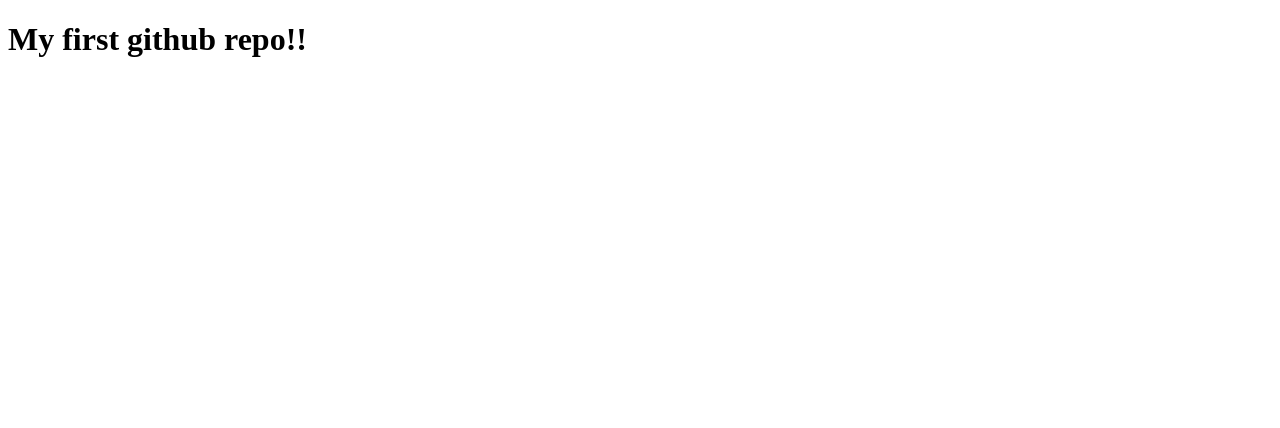
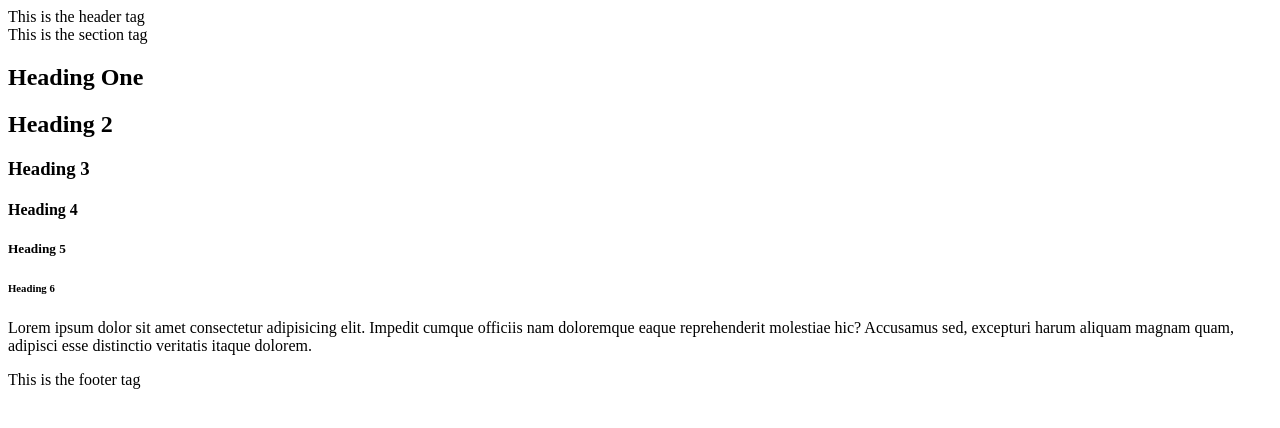
Before and after one commit to chhiring90/demo, a plain HTML site: page index.html in a window 1280 px wide. Drawn offline with Linux system fonts and the light colour scheme.

Commit message:
html section and heading

```diff
--- /dev/null
+++ b/css/style.css
@@ -0,0 +1,3 @@
+/* body {
+    background-color: black;
+} */
--- a/index.html
+++ b/index.html
@@ -1,12 +1,30 @@
 <!DOCTYPE html>
-<html>
+<html lang="en">
 
 <head>
-    <title>Hello world!</title>
+    <meta charset="UTF-8">
+    <meta name="viewport" content="width=device-width, initial-scale=1.0">
+    <title>Document</title>
+    <link rel="stylesheet" href="css/style.css">
 </head>
 
 <body>
-    <h1>My first github repo!!</h1>
+    <header>
+        This is the header tag
+    </header>
+    <section>
+        This is the section tag
+        <h1>Heading One</h1>
+        <h2>Heading 2</h2>
+        <h3>Heading 3</h3>
+        <h4>Heading 4</h4>
+        <h5>Heading 5</h5>
+        <h6>Heading 6</h6>
+        <p>Lorem ipsum dolor sit amet consectetur adipisicing elit. Impedit cumque officiis nam doloremque eaque reprehenderit molestiae hic? Accusamus sed, excepturi harum aliquam magnam quam, adipisci esse distinctio veritatis itaque dolorem.</p>
+    </section>
+    <footer>
+        This is the footer tag
+    </footer>
 </body>
 
 </html>
```
